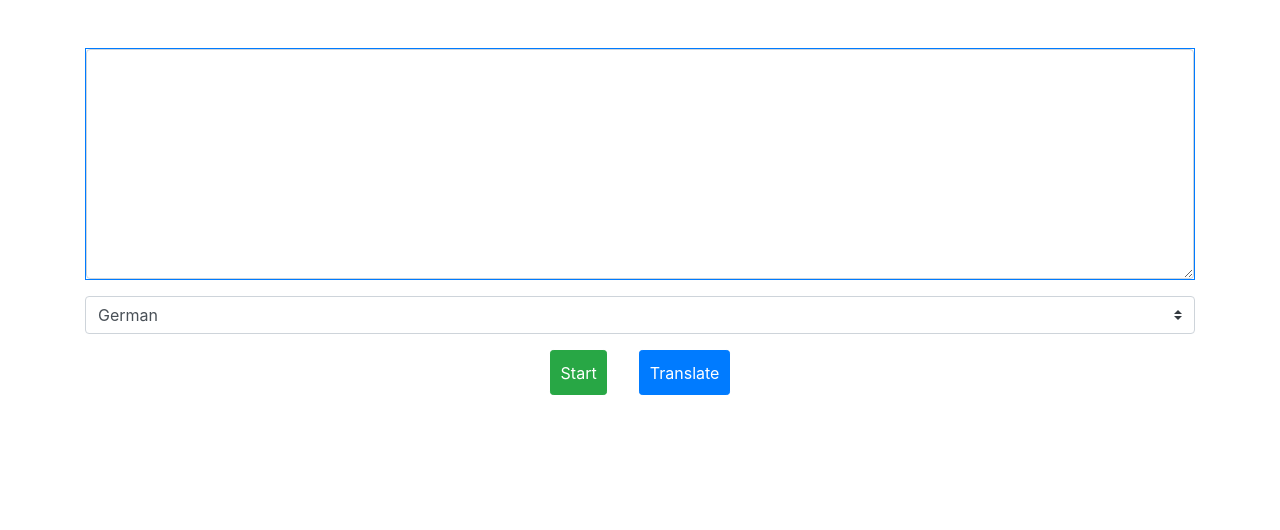
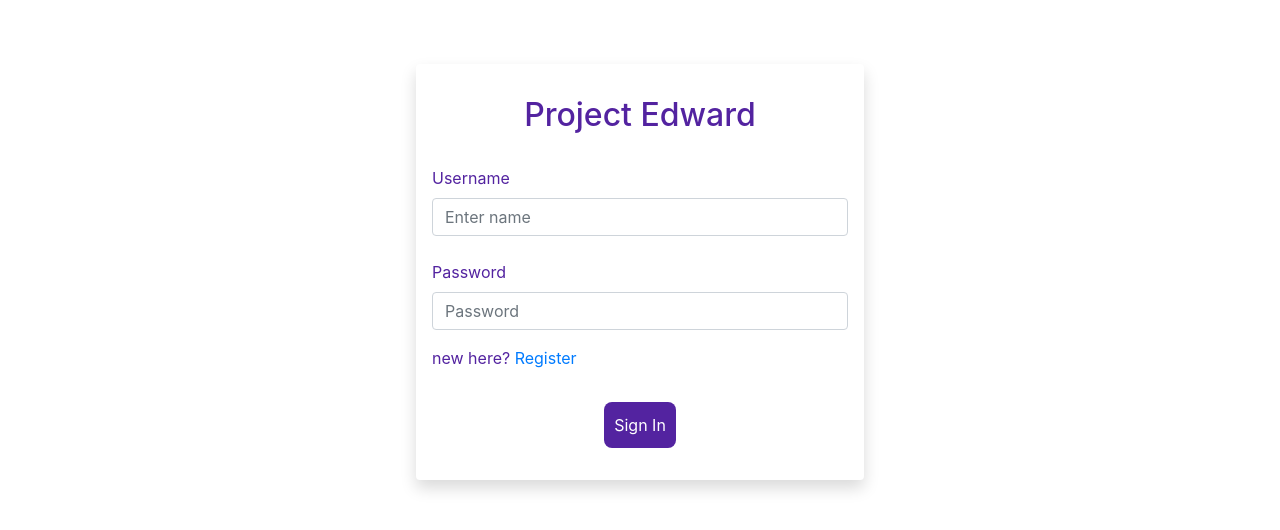
Before and after one commit to victory-a/project-edward, a React (Create React App) app: page / in a window 1280 px wide. Shown: the top 530 px of the page. Built offline with nearby package versions, Linux system fonts and the light colour scheme.

Commit message:
added the button class change feature

```diff
--- a/src/App.js
+++ b/src/App.js
@@ -2,16 +2,16 @@ import React, { Component } from 'react';
 import Register from './components/Register';
 import SignIn from './components/SignIn';
 import Recognition from './components/speechRecognition';
-import Console from './components/Console'
+import Console from './components/Main'
 
 class App extends Component {
     render() {
         return (
             <div>
                 {/* <Recognition/> */}
-                {/* <SignIn /> */}
+                <SignIn />
                 {/* <Register /> */}
-                <Console />
+                {/* <Console /> */}
             </div>
         )
     }
--- a/src/components/Console.js
+++ /dev/null
@@ -1,33 +0,0 @@
-import React, { Component } from 'react';
-import Display from './Display';
-import Controls from './Controls';
-
-class Console extends Component {
-    constructor (props) {
-        super(props);
-        this.state = {
-            selectedLanguage : 'en-de',
-            listening: true
-        }
-    }
-    onLanguageSelect = (e) => {
-        this.setstate({
-            selectedLanguage: e.target.value
-        })
-    }
-    render () {
-        return (
-            <>
-                <div className="container mt-5 red-border">
-                    <Display />
-                    <Controls
-                        onLanguageSelect={this.onLanguageSelect}
-                        selectedLanguage={this.state.selectedLanguage}
-                    />
-                </div>
-            </>
-        )
-    }
-}
-
-export default Console;
--- a/src/components/Controls.js
+++ b/src/components/Controls.js
@@ -19,16 +19,23 @@ const languages = languagesArray.map((language, index) =>
 class Controls extends Component {
     constructor(props) {
         super(props)
-        this.state = {
+        this.state = ({
             listening: false
-        }
+        })
     }
 
     toggleListen = (e) => {
         this.setState({
           listening: !this.state.listening
         })
-        console.log(e.target)
+        // console.log("clicked", e.target)
+        if (this.state.listening) {
+            e.target.classList.add("btn-danger")
+            e.target.classList.remove("btn-primary")
+        } else {
+            e.target.classList.add("btn-primary")
+            e.target.classList.remove("btn-danger")
+        }
     }
 
     render () {
@@ -44,12 +51,12 @@ class Controls extends Component {
                     </select>
                 </div>
                 <div className="buttons text-center">
-                    <button type="submit" className="btn m-3 btn-success" style={buttonStyle} onClick={this.togglelisten}>
+                    <button type="submit" className="btn m-3 btn-danger" style={buttonStyle} onClick={this.toggleListen}>
                         {
-                            this.state.listening? 'Stop' : 'Start'
+                            this.state.listening? 'Stop' : 'Record'
                         }
                     </button>
-                    <button type="submit" className="btn m-3 btn-primary" style={buttonStyle}>Translate</button>
+                    <button type="submit" className="btn m-3 btn-success" style={buttonStyle}>Translate</button>
                 </div>
             </>
         )
--- a/src/components/main.js
+++ b/src/components/main.js
@@ -0,0 +1,33 @@
+import React, { Component } from 'react';
+import Display from './Display';
+import Controls from './Controls';
+
+class Console extends Component {
+    constructor (props) {
+        super(props);
+        this.state = {
+            selectedLanguage : 'en-de',
+            listening: true
+        }
+    }
+    onLanguageSelect = (e) => {
+        this.setstate({
+            selectedLanguage: e.target.value
+        })
+    }
+    render () {
+        return (
+            <>
+                <div className="container mt-5 red-border">
+                    <Display />
+                    <Controls
+                        onLanguageSelect={this.onLanguageSelect}
+                        selectedLanguage={this.state.selectedLanguage}
+                    />
+                </div>
+            </>
+        )
+    }
+}
+
+export default Console;
```
